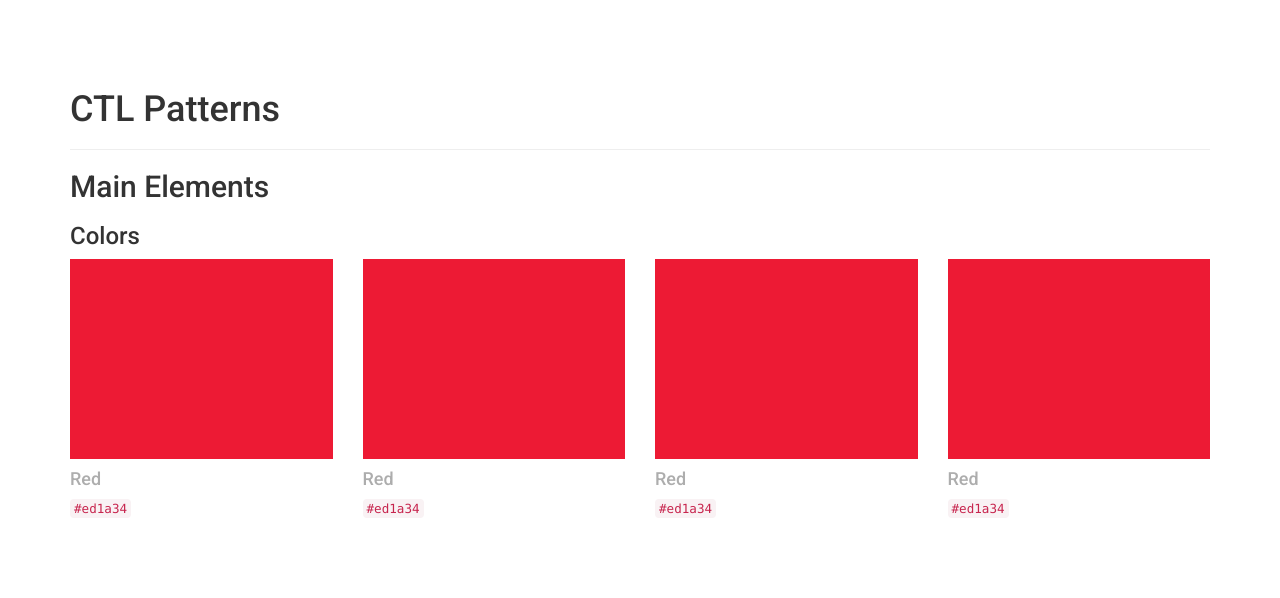
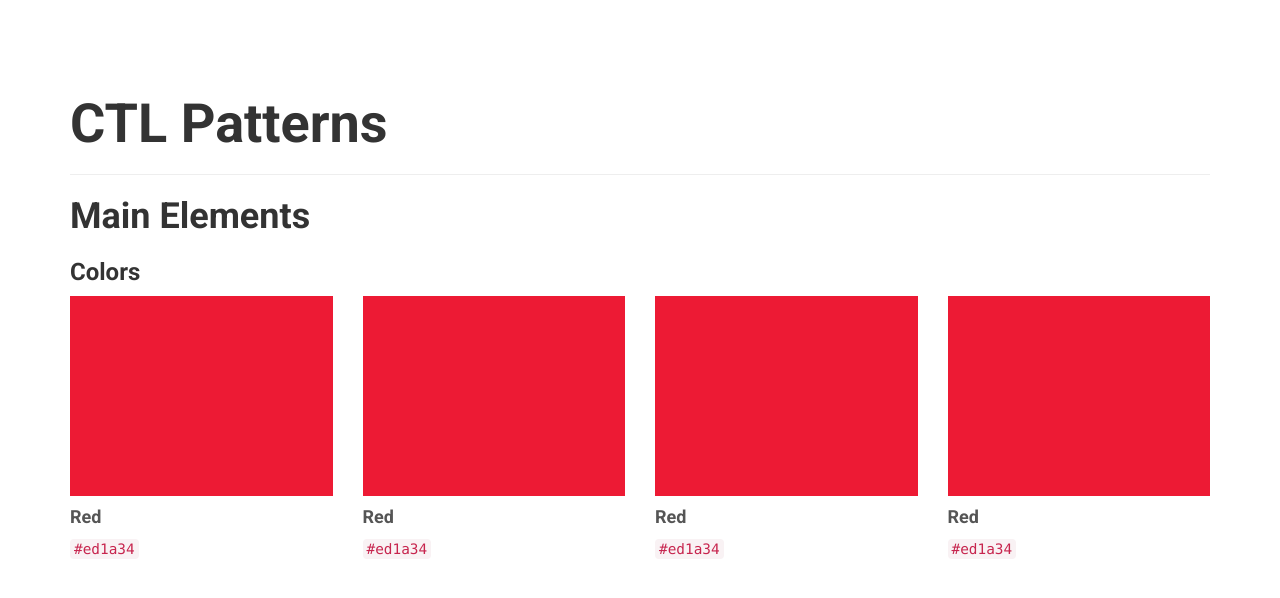
Before and after one commit to smithln/ctl, a website: page public/patterns.html in a window 1280 px wide. Drawn offline with Linux system fonts and the light colour scheme.

Commit message:
Adds typography patterns, establishes vertical rhythm

```diff
--- a/resources/sass/_patterns.scss
+++ b/resources/sass/_patterns.scss
@@ -11,12 +11,12 @@
   }
 
   .color-block--red {
-    background-color: $red;
+    background-color: $brand-primary;
   }
 
   .color-block__titles {
     h4 {
-      color: $med-gray;
+      color: $gray;
     }
   }
 }
--- a/resources/sass/helpers/_variables.scss
+++ b/resources/sass/helpers/_variables.scss
@@ -1,14 +1,22 @@
 // Variables will go here
+// Also overwrites bootstrap base styles, but these should be able to run independently
 
 ////////////////////////////////////////////////////////////////////////////////
 // COLORS //////////////////////////////////////////////////////////////////////
 ////////////////////////////////////////////////////////////////////////////////
 
-$red: #ed1a34;
+// $gray-base:              #000 !default;
+// $gray-darker:            lighten($gray-base, 13.5%) !default; // #222
+// $gray-dark:              lighten($gray-base, 20%) !default;   // #333
+// $gray:                   lighten($gray-base, 33.5%) !default; // #555
+// $gray-light:             lighten($gray-base, 46.7%) !default; // #777
+// $gray-lighter:           lighten($gray-base, 93.5%) !default; // #eee
 
-$light-gray: #eaeaea;
-$med-gray: #adadad;
-$dark-gray: #cccccc;
+$brand-primary:         #ed1a34;
+// $brand-success:         #5cb85c !default;
+// $brand-info:            #5bc0de !default;
+// $brand-warning:         #f0ad4e !default;
+// $brand-danger:          #d9534f !default;
 
 ////////////////////////////////////////////////////////////////////////////////
 // TYPE ////////////////////////////////////////////////////////////////////////
@@ -16,15 +24,22 @@ $dark-gray: #cccccc;
 
 // Font sizes are based on a 1.500 Scale (Perfect Fifth)
 $hero-font-size: 5.063em;
-$larger-font-size: 3.375rem;
-$large-font-size: 2.25rem;
-$medium-font-size: 1.5rem;
-$base-font-size: 1.125rem;
-$small-font-size: 1rem;
-$smaller-font-size: .667rem;
+$larger-font-size: 3.375em;
+$large-font-size: 2.25em;
+$medium-font-size: 1.5em;
+$base-font-size: 1.125em;
+$small-font-size: 1em;
+$smaller-font-size: .667em;
 
 $weight-light: 300;
 $weight-normal: 400;
 $weight-medium: 500;
 $weight-bold: 700;
 $weight-black: 900;
+
+$font-family-sans-serif:  Roboto, sans-serif;
+$font-family-serif:       Georgia, "Times New Roman", Times, serif;
+
+//** Default monospace fonts for `<code>`, `<kbd>`, and `<pre>`.
+$font-family-monospace:   Monaco, Consolas, monospace;
+$font-family-base:        $font-family-sans-serif;
--- a/resources/sass/main/_typography.scss
+++ b/resources/sass/main/_typography.scss
@@ -9,3 +9,35 @@
 // OL
 // UL
 // code?
+
+h1,h2,h3,h4,h5,h6 {
+  font-weight: $weight-bold;
+}
+
+h1 {
+  font-size: $larger-font-size;
+}
+
+h2 {
+  font-size: $large-font-size;
+}
+
+h3 {
+  font-size: $medium-font-size;
+}
+
+h4 {
+  font-size: $base-font-size;
+}
+
+h5 {
+  font-size: $small-font-size;
+}
+
+h6 {
+  font-size: $smaller-font-size;
+}
+
+code, kbd, pre, samp {
+  font-family: $font-family-monospace;
+}
--- a/resources/sass/style.scss
+++ b/resources/sass/style.scss
@@ -1,6 +1,7 @@
 // Import Fonts
 @import url(http://fonts.googleapis.com/css?family=Roboto:300,400,400italic,500,700,900);
 $font-family-base: 'Roboto', sans-serif;
+$font-size-base: 16px;
 
 // Import bootstrap and fontawesome
 @import "bootstrap";
@@ -24,6 +25,6 @@ body {
   text-align: center;
 
   h1 {
-    color: $red;
+    color: $brand-primary;
   }
 }
```
Also changed, not shown: public/css/style.css, 1 other file.
